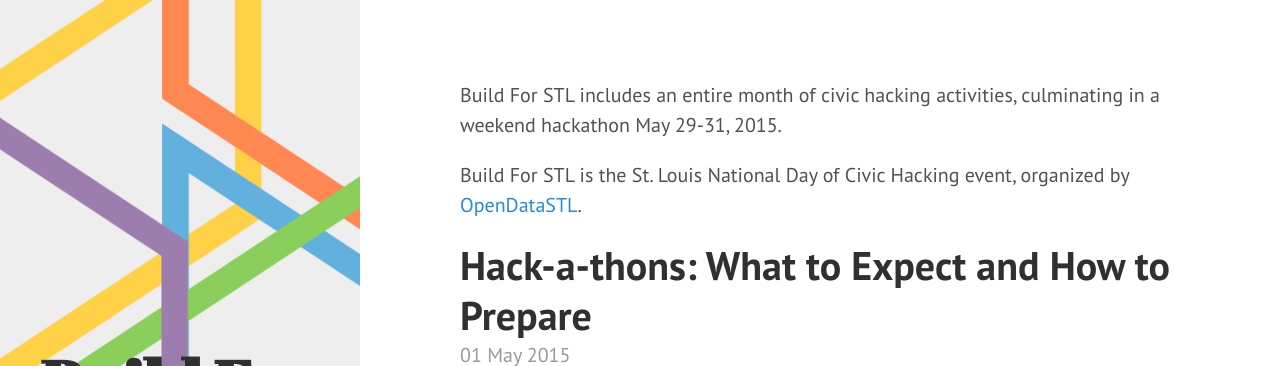
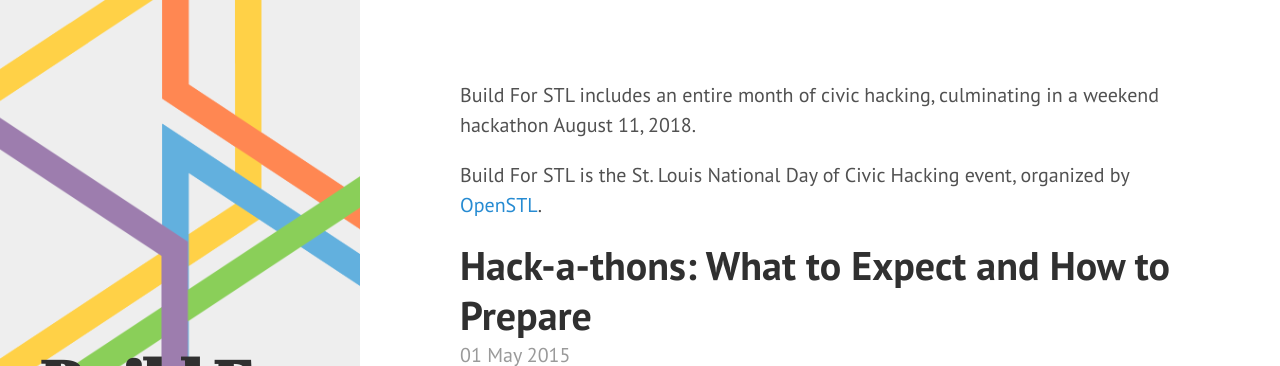
Before and after one commit to OpenSTL/build4stl-jekyll-site, a Jekyll site: the page built from index.html, in a window 1280 px wide and 1080 px high, cut to the strip 0-366 px from the top of the window. Built offline with Jekyll 4.4.1, drawn with Linux system fonts in a browser that asks for light colours; the list of posts is cut into pages by our own code.

Commit message:
Update index.html

```diff
--- a/index.html
+++ b/index.html
@@ -3,8 +3,8 @@
 title: Home
 ---
 
-<p>Build For STL includes an entire month of civic hacking activities, culminating in a weekend hackathon May 29-31, 2015.</p>
-<p>Build For STL is the St. Louis National Day of Civic Hacking event, organized by <a href="http://opendatastl.github.io" target="_blank">OpenDataSTL</a>.</p>
+<p>Build For STL includes an entire month of civic hacking, culminating in a weekend hackathon August 11, 2018.</p>
+<p>Build For STL is the St. Louis National Day of Civic Hacking event, organized by <a href="http://openstl.org" target="_blank">OpenSTL</a>.</p>
 
 <div class="posts">
 {% for post in site.categories.blog %}
```
